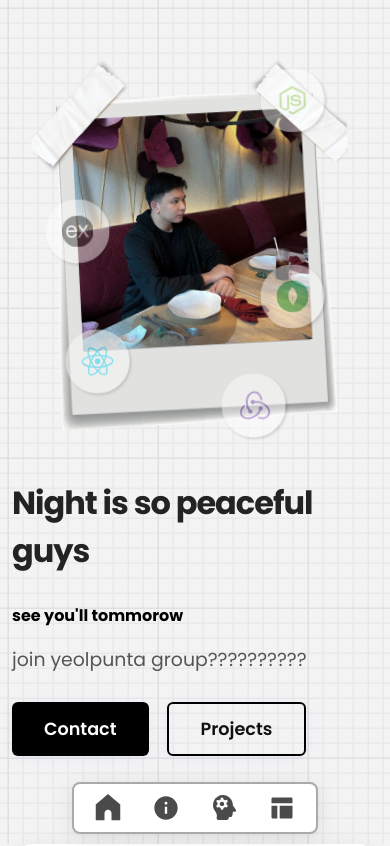
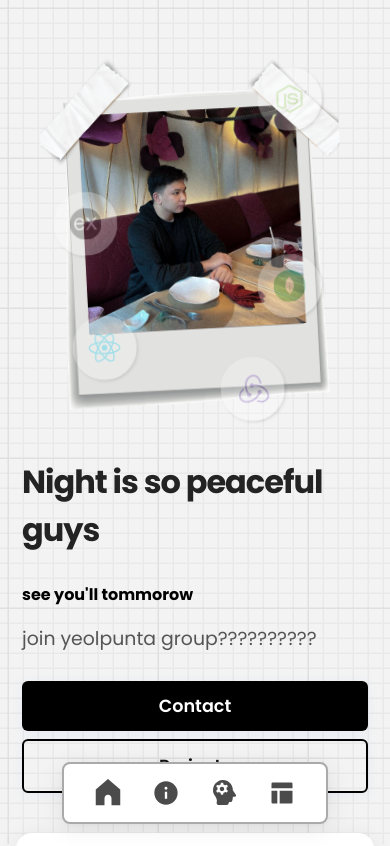
Before and after one commit to IkedaLab-Daniel/markdanielcallejas, a React (Vite) app: page / in a window 390 px wide. Shown: the top 846 px of the page. Built offline with nearby package versions, Linux system fonts and the light colour scheme.

Commit message:
Initialize AOS

```diff
--- a/package.json
+++ b/package.json
@@ -10,6 +10,7 @@
     "preview": "vite preview"
   },
   "dependencies": {
+    "aos": "^2.3.4",
     "react": "^19.1.0",
     "react-dom": "^19.1.0"
   },
--- a/src/App.css
+++ b/src/App.css
@@ -363,12 +363,12 @@ body::before {
 @media (max-width: 768px) {
   .navbar {
     top: unset;
-    bottom: 10px;
+    bottom: 20px;
   }
 
   .navbar .navbar-wrapper {
     gap: 30px;
-    padding: 10px 20px;
+    padding: 15px 30px;
     display: flex;
     justify-content: center;
   }
@@ -376,10 +376,12 @@ body::before {
   .hero {
     margin-top: 0px;
     flex-direction: column-reverse;
+    padding: 0px 10px;
   }
 
   .hero .left,
   .hero .right {
+    margin-top: 0px;
     width: 100%;
     padding: 24px 12px;
   }
@@ -431,6 +433,12 @@ body::before {
     left: 10%;
   }
 
+  .hero .left .button-container{
+    display: flex;
+    flex-direction: column;
+    gap: 8px;
+  }
+
   .navbar .navbar-wrapper .nav-text,
   .navbar .navbar-wrapper .social,
   .navbar .navbar-wrapper .social-container,
@@ -446,5 +454,6 @@ body::before {
   .about-wrapper {
     display: flex;
     flex-direction: column-reverse;
+    margin-top: 0px;
   }
 }
--- a/src/App.jsx
+++ b/src/App.jsx
@@ -2,8 +2,14 @@ import Hero from './components/Hero'
 import Navbar from './components/Navbar'
 import About from './components/About'
 import './App.css'
+import AOS from 'aos'
+import 'aos/dist/aos.css'
+import { useEffect } from 'react'
 
 function App() {
+  useEffect(() => {
+    AOS.init({ once: false })
+  }, [])
 
   return (
     <>
--- a/src/components/About.jsx
+++ b/src/components/About.jsx
@@ -25,7 +25,12 @@ const About = () => {
         <div className="about-wrapper">
             <div className="about-left">
                 {stats.map((stat, index) => (
-                <div className="stat-card" key={index}>
+                <div
+                  className="stat-card"
+                  key={index}
+                  data-aos="fade-up"
+                  data-aos-delay={index * 100}
+                >
                     <div className="stat-icon">{stat.icon}</div>
                         <div className="stat-info">
                             <span className="stat-number">{stat.number}</span>
@@ -41,7 +46,6 @@ const About = () => {
             <p className="about-quote"><em>“Spend nights improving...”</em></p>
             <p className="about-description">Lorem ipsum dolor sit amet consectetur adipisicing elit. Delectus praesentium, beatae sed ullam ipsam distinctio consequuntur quos autem dolor accusantium corporis quibusdam alias eius sunt est fugit tenetur ab laboriosam.</p>
             <p className="about-description">Lorem ipsum dolor sit amet consectetur adipisicing elit. Delectus praesentium, beatae sed ullam ipsam distinctio consequuntur quos autem dolor accusantium corporis quibusdam alias eius sunt est fugit tenetur ab laboriosam.</p>
-            <p className="about-description">Lorem ipsum dolor sit amet consectetur adipisicing elit. Delectus praesentium, beatae sed ullam ipsam distinctio consequuntur quos autem dolor accusantium corporis quibusdam alias eius sunt est fugit tenetur ab laboriosam.</p>
         </div>
     </div>
   );
--- a/src/components/Hero.jsx
+++ b/src/components/Hero.jsx
@@ -116,7 +116,7 @@ const Hero = () => {
     return(
         <>
             <div className="hero">
-                <div className="left">
+                <div className="left" data-aos="fade-right">
                     <h1 className="name">Night is so peaceful guys</h1>
                     <h4>see you'll tommorow</h4>
                     <p>join yeolpunta group??????????</p>
```
Also changed, not shown: 1 other file (tests, documents, lock files or other folders).
